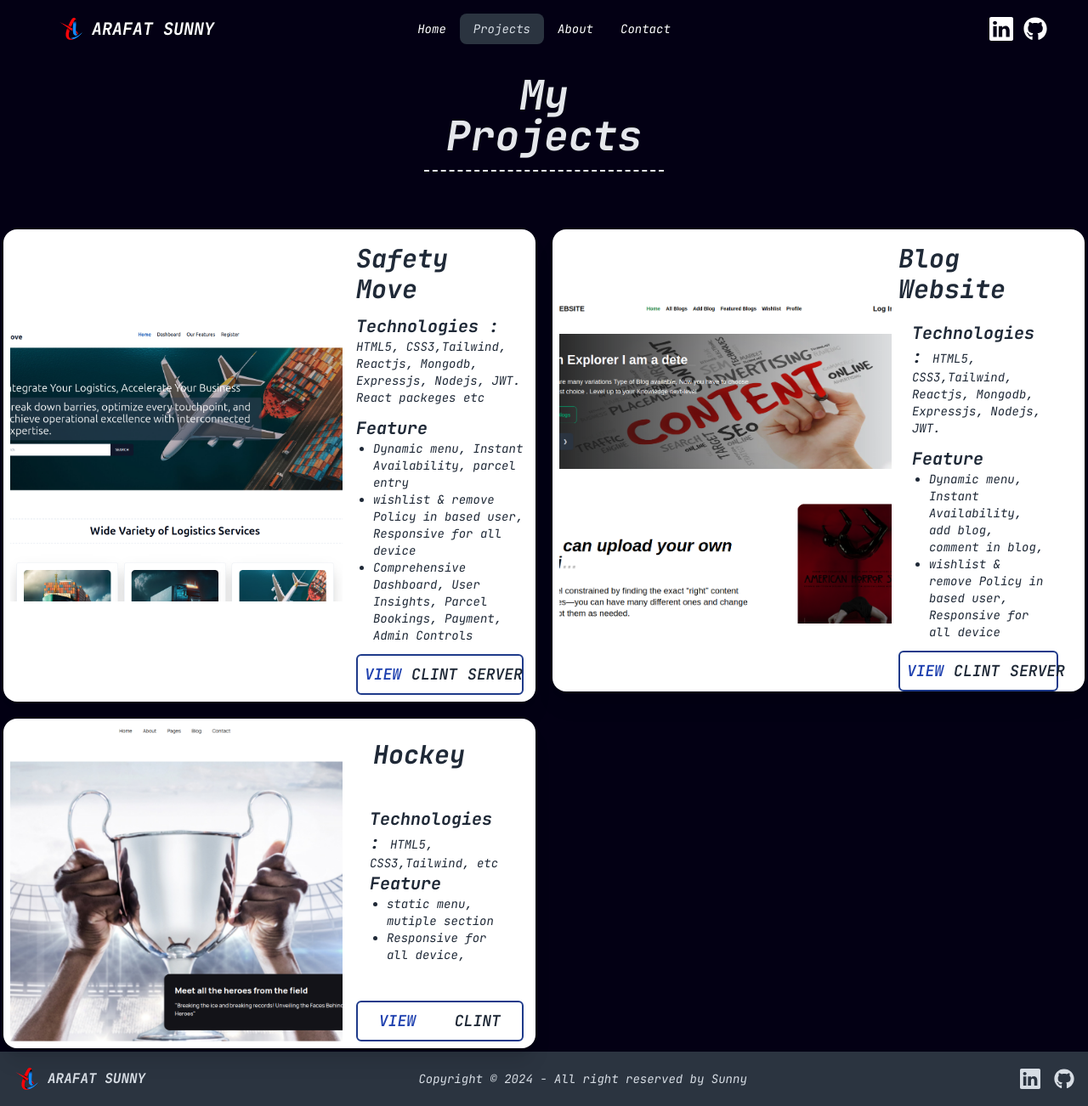
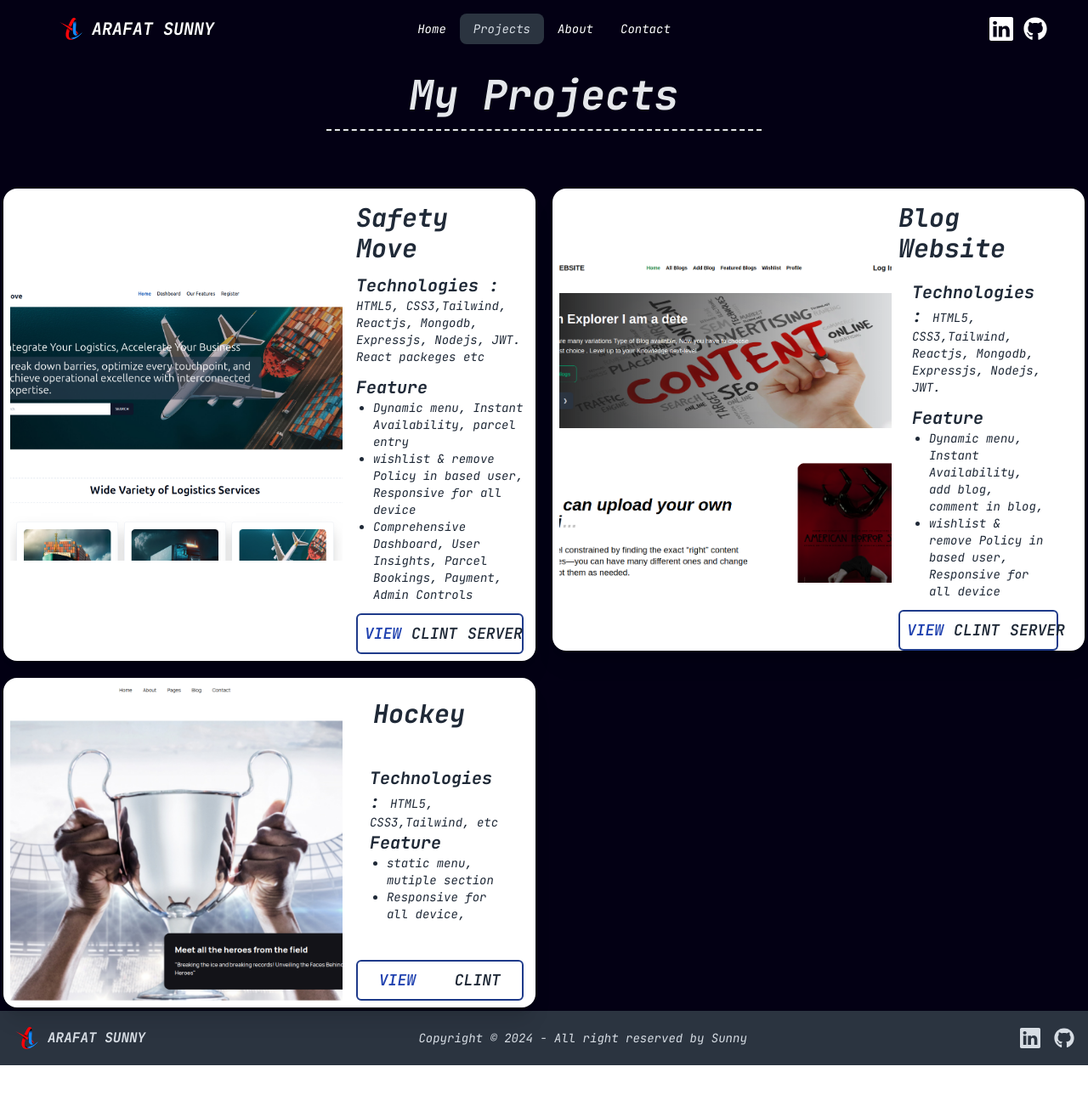
Before and after one commit to ah-sunny/portfolio-suuny, a React (Vite) app: page /projects in a window 1280 px wide. Shown: the whole page at 85% size. After the commit the page ends 1254 px from the top, so only its background shows below. Built offline with nearby package versions, Linux system fonts and the light colour scheme.

Commit message:
content upgrade

```diff
--- a/src/component/ContactMe.jsx
+++ b/src/component/ContactMe.jsx
@@ -95,7 +95,7 @@ const ContactMe = () => {
                       </label>
                       <label className="floating-label mt-2  ">
                         <span >Name</span>
-                        <input type="text" name="name" placeholder="type your name" className="input w-full  border-b-4 focus:outline-none " />
+                        <input type="text" name="name" placeholder="type your name" className="input w-full  border-b-4 focus:outline-none " required />
                       </label>
                     </div>
 
@@ -105,7 +105,7 @@ const ContactMe = () => {
                       </label>
                       <label className="floating-label mt-2  ">
                         <span >Your Mail</span>
-                        <input type="text" name="email" placeholder="mail@site.com" className="input  border-b-4 w-full focus:outline-none " />
+                        <input type="text" name="email" placeholder="mail@site.com" className="input  border-b-4 w-full focus:outline-none " required />
                       </label>
                     </div>
 
@@ -119,7 +119,7 @@ const ContactMe = () => {
                           rows="4"
                           name="message"
                           placeholder="Type your text here..."
-                          className="textarea textarea-bordered border-b-4  w-full focus:outline-none  "
+                          className="textarea textarea-bordered border-b-4  w-full focus:outline-none " required
                         ></textarea>
                         {/* <input type="text" placeholder="type your message" className="textarea h-36 input input-lg focus:outline-none " /> */}
                       </label>
--- a/src/component/Footer.jsx
+++ b/src/component/Footer.jsx
@@ -7,7 +7,7 @@ import logo from "../assets/logo.png"
 const Footer = () => {
     return (
         <div>
-            <footer className="footer bg-neutral text-neutral-content items-center m-0 p-4">
+            <footer className="footer bg-neutral text-neutral-content items-center m-0 p-4 flex flex-col lg:flex-row">
                 <aside className="grid-flow-col items-center">
                 <a className=" text-xs lg:text-base uppercase font-bold flex gap-2 items-center">
                         <img className="size-7 lg:size-8 " src={logo} alt="logo" />
--- a/src/component/MyProject.jsx
+++ b/src/component/MyProject.jsx
@@ -6,7 +6,7 @@ const MyProject = () => {
     return (
         <div >
            <div>
-                <h1 className="w-auto lg:w-[22%] text-2xl lg:text-5xl font-bold text-center mx-auto my-5 border-b-2 border-dashed pb-4 text-gray-200 " > My Projects </h1>
+                <h1 className="w-auto lg:w-[40%] text-2xl lg:text-5xl font-bold text-center mx-auto my-5 border-b-2 border-dashed pb-4 text-gray-200 " > My Projects </h1>
             </div>
             {/*  */}
             <div className="p-1 lg:pt-12 grid grid-cols-1 lg:grid-cols-2 gap-5">
```
